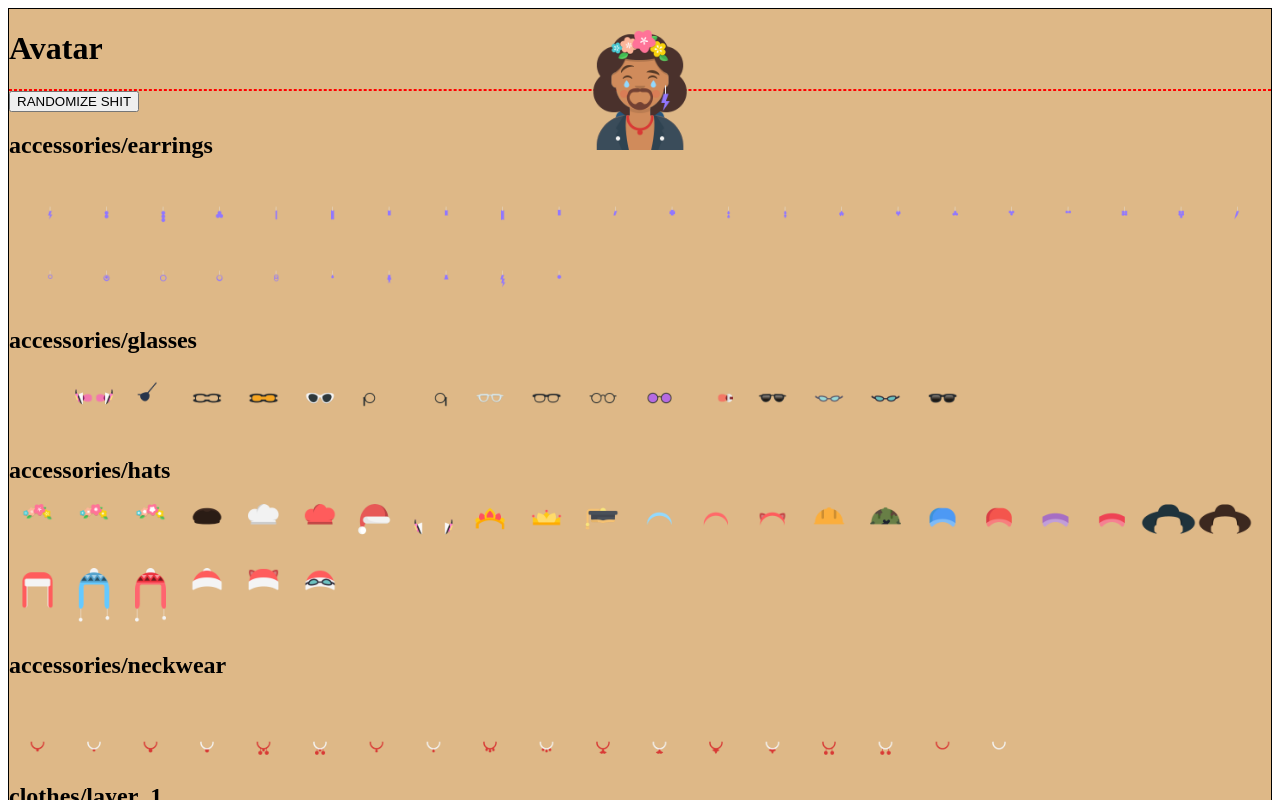
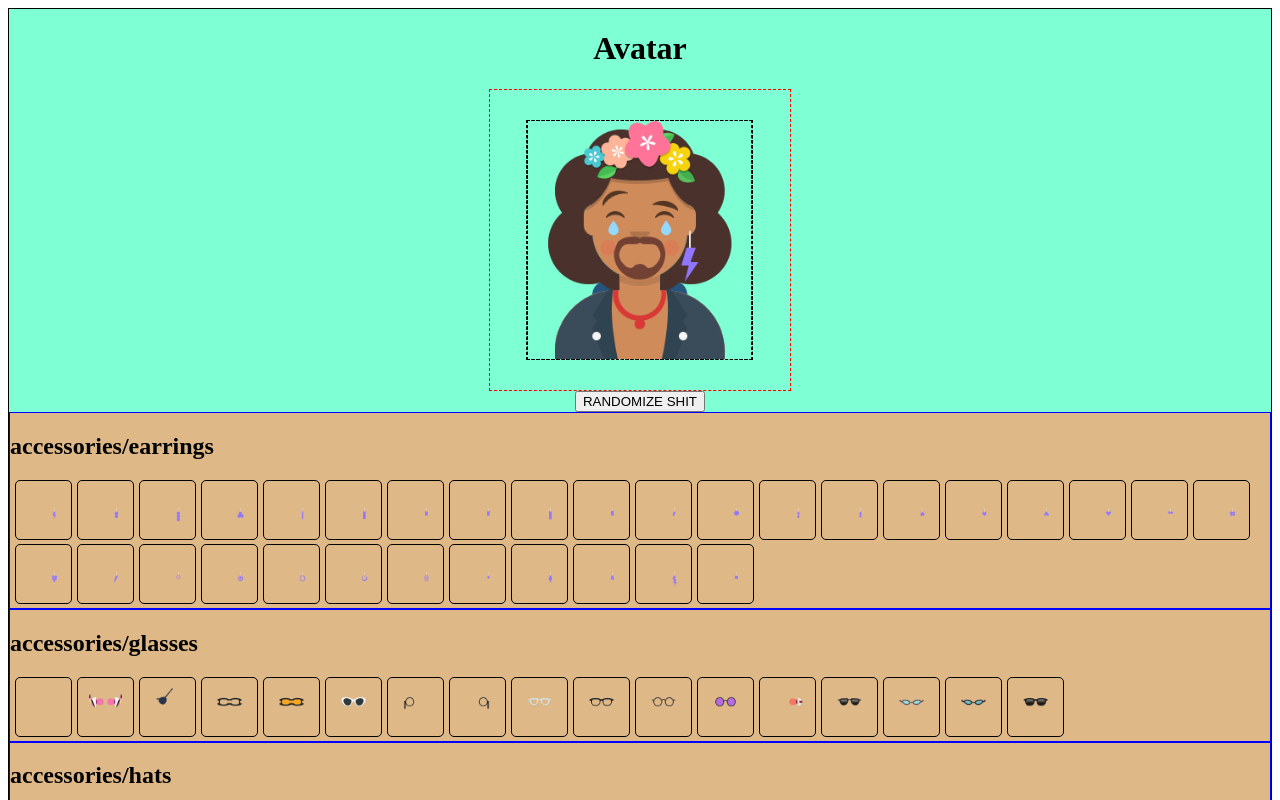
Before and after one commit to blueleorio/avatar-maker, a React (Create React App) app: page / in a window 1280 px wide. Shown: the top 800 px of the page. Built offline with nearby package versions, Linux system fonts and the light colour scheme.

Commit message:
UpdateCSS

```diff
--- a/src/App.css
+++ b/src/App.css
@@ -8,18 +8,37 @@
   background-color: burlywood;
 }
 
-.avatar-wrapper {
+.avatar {
   display: flex;
-  border: 1px dashed red;
+  flex-direction: column;
   align-items: center;
   justify-content: center;
+  background-color: aquamarine;
+  /* position: fixed; */
+}
+.avatar-wrapper {
   position: relative;
+  padding: 150px;
+  border: 1px dashed red;
 }
 
 .avatar-item {
   position: absolute;
+  border: 1px dashed black;
+  transform-origin: center;
+  transform: translate(-50%, -50%);
 }
 
+.category-box {
+  border: 1px solid blue;
+}
+
+.prop-item {
+  border: 0.5px solid black;
+  border-radius: 5px;
+  margin-left: 5px;
+  padding: 3px;
+}
 #body {
   z-index: 0;
 }
--- a/src/App.js
+++ b/src/App.js
@@ -48,9 +48,11 @@ function App() {
 
   return (
     <div className="container">
-      <h1>Avatar</h1>
-      <Avatar avatars={avatar} />
-      <button onClick={() => randomAva()}>RANDOMIZE SHIT</button>
+      <div className="avatar">
+        <h1>Avatar</h1>
+        <Avatar avatars={avatar} />
+        <button onClick={() => randomAva()}>RANDOMIZE SHIT</button>
+      </div>
       {Object.keys(categories).map((category, index) => (
         <BodyList
           key={category}
--- a/src/components/Avatar.js
+++ b/src/components/Avatar.js
@@ -45,7 +45,7 @@ function Avatar({ avatars }) {
             className={`avatar-item`}
             src={`${url}${part}/${value}.png`}
             alt={`${part}`}
-            height="120"
+            height="240"
           />
         );
       })}
```
